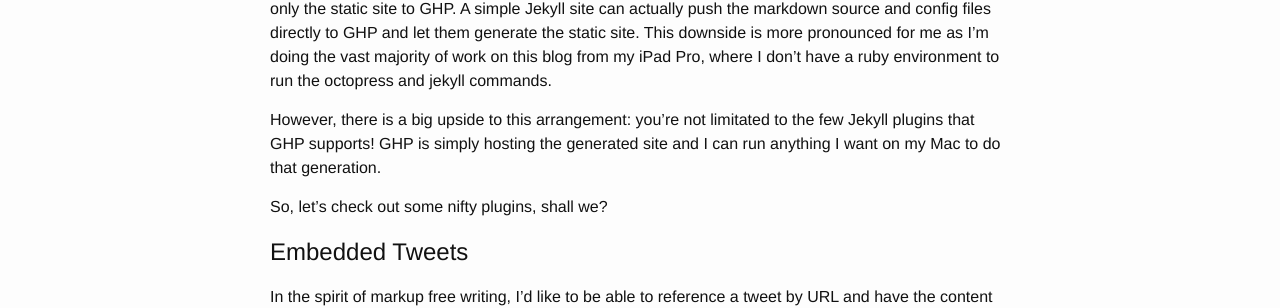
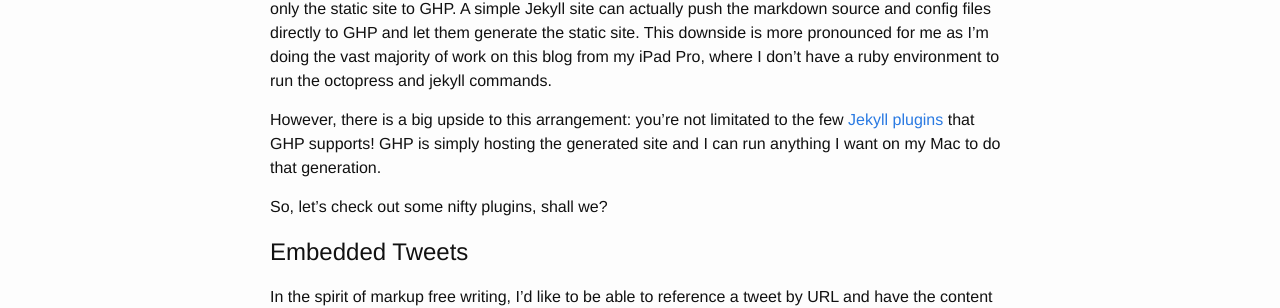
Before and after one commit to phatblat/reflog, a Jekyll site: the page built from www/_posts/2016-01-05-jekyll-twitter-plugin.markdown, in a window 1280 px wide and 900 px high. Shown: the part 351-659 px from the top of the window. Built offline with Jekyll 4.4.1, drawn with Linux system fonts in a browser that asks for light colours; part of the change alters nothing that is shown.

```diff
--- a/www/_posts/2016-01-05-jekyll-twitter-plugin.markdown
+++ b/www/_posts/2016-01-05-jekyll-twitter-plugin.markdown
@@ -6,7 +6,7 @@ date: 2016-01-05T12:51:55-07:00
 
 One of the downsides to using Octopress over vanilla Jekyll when deploying a blog like this to GitHub Pages is that you have to explicitly generate your static site files. This is because Octopress deploys only the static site to GHP. A simple Jekyll site can actually push the markdown source and config files directly to GHP and let them generate the static site. This downside is more pronounced for me as I'm doing the vast majority of work on this blog from my iPad Pro, where I don't have a ruby environment to run the octopress and jekyll commands.
 
-However, there is a big upside to this arrangement: you're not limitated to the few Jekyll plugins that GHP supports! GHP is simply hosting the generated site and I can run anything I want on my Mac to do that generation.
+However, there is a big upside to this arrangement: you're not limitated to the few [Jekyll plugins](https://help.github.com/articles/using-jekyll-plugins-with-github-pages/) that GHP supports! GHP is simply hosting the generated site and I can run anything I want on my Mac to do that generation.
 
 So, let's check out some nifty plugins, shall we?
 
```
